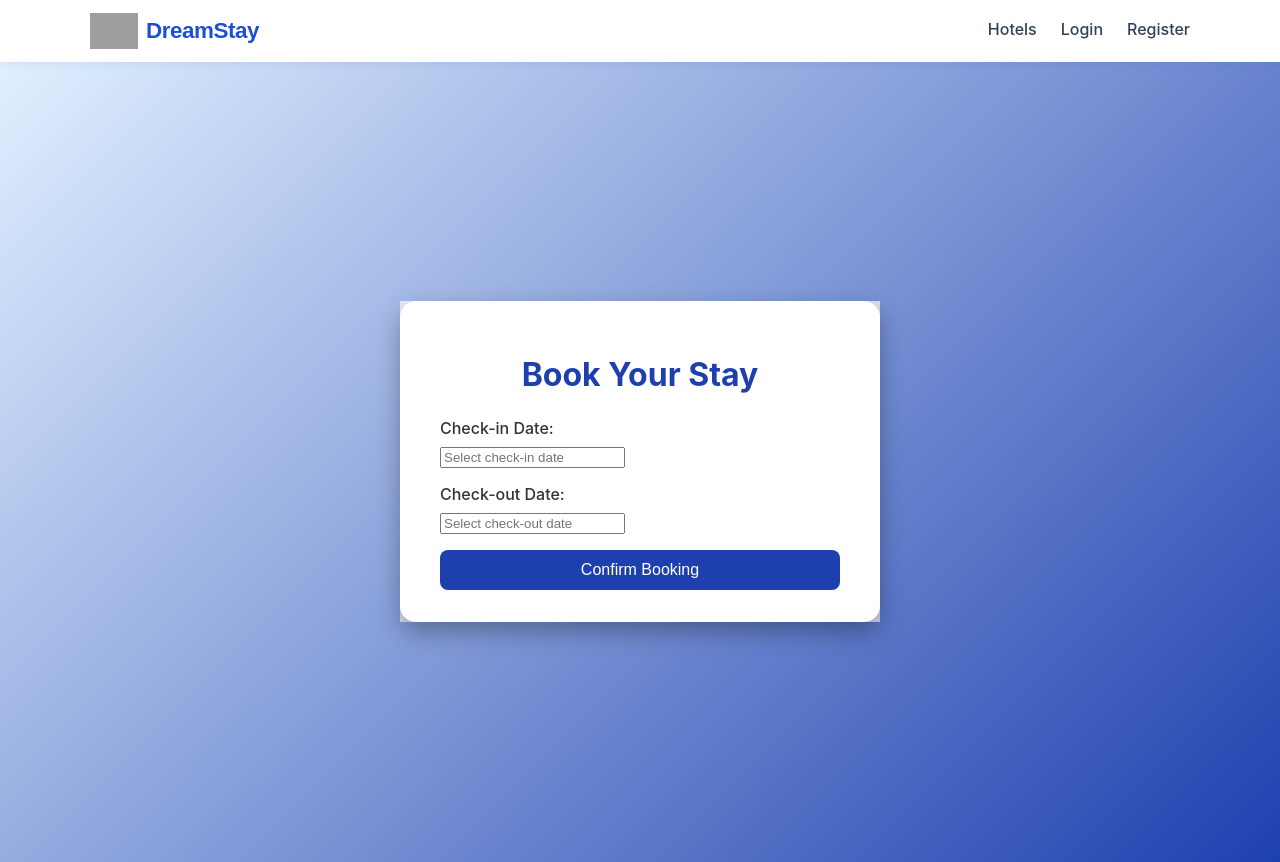
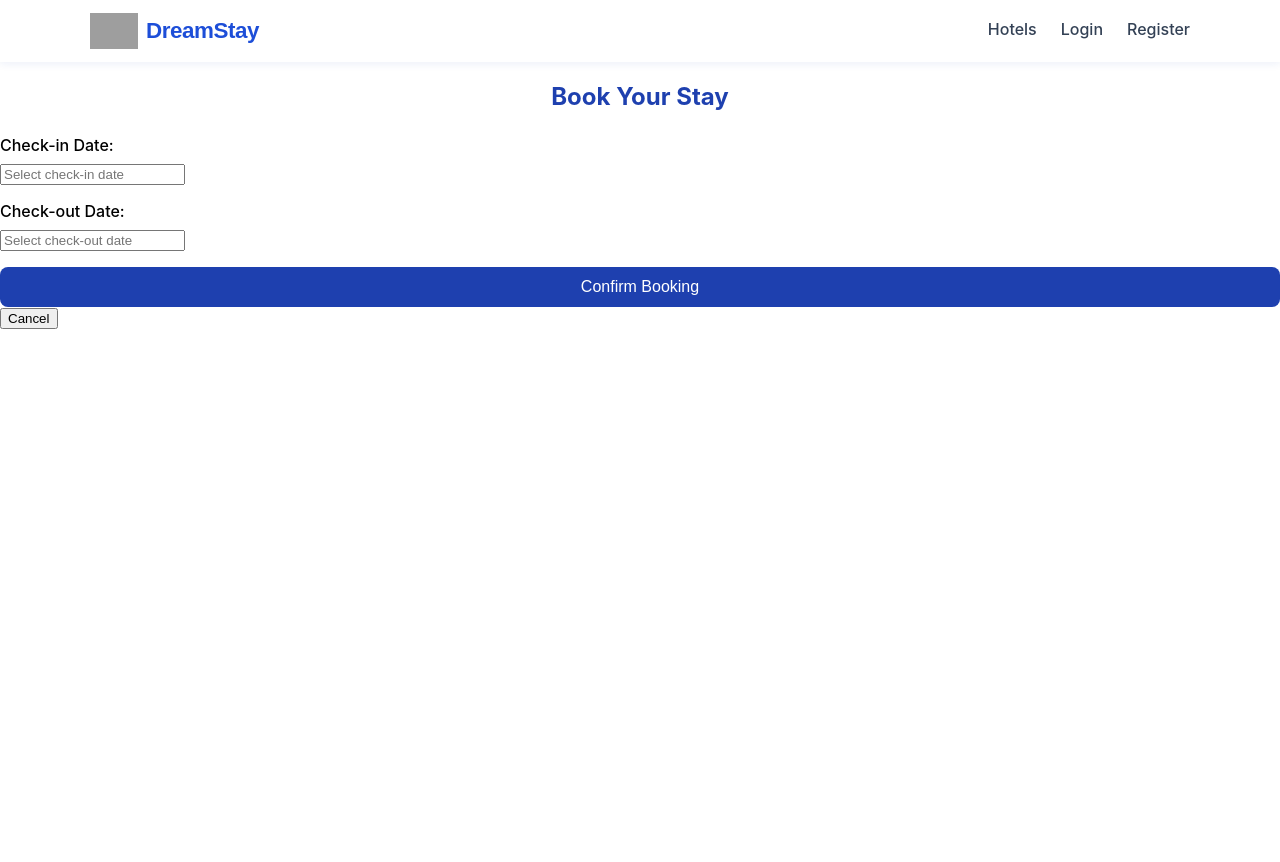
Before and after one commit to hirushan666/hotel-booking-system, a React (Create React App) app in the folder hotel-frontend/: page /book/1 in a window 1280 px wide. After the commit the page ends 800 px from the top, so only its background shows below. Built offline with nearby package versions, Linux system fonts and the light colour scheme; no server answers; grey boxes are pictures that could not be loaded.

Commit message:
change booking form

```diff
--- a/hotel-frontend/src/components/BookingForm.js
+++ b/hotel-frontend/src/components/BookingForm.js
@@ -86,11 +86,14 @@ export default function BookingForm() {
     }
   };
 
+  const handleCancel = () => {
+    navigate(-1);
+  };
+
   return (
-    <div className="booking-page">
-      <div className="booking-overlay">
-        <div className="booking-form-container">
-          <h1 className="booking-form-title">Book Your Stay</h1>
+    <div className="booking-modal-overlay">
+      <div className="booking-modal">
+        <h2 className="booking-form-title">Book Your Stay</h2>
 
         {roomInfo && (
           <div className="room-details">
@@ -130,6 +133,7 @@ export default function BookingForm() {
             />
           </div>
 
+          <div className="booking-actions">
             <button
               type="submit"
               className="submit-btn"
@@ -137,6 +141,14 @@ export default function BookingForm() {
             >
               {loading ? "Booking..." : "Confirm Booking"}
             </button>
+            <button
+              type="button"
+              className="secondary-btn"
+              onClick={handleCancel}
+            >
+              Cancel
+            </button>
+          </div>
         </form>
 
         {showLoginPrompt && (
@@ -161,6 +173,5 @@ export default function BookingForm() {
         )}
       </div>
     </div>
-    </div>
   );
 }
```
Lines whose indentation alone changed are shown as unchanged.
